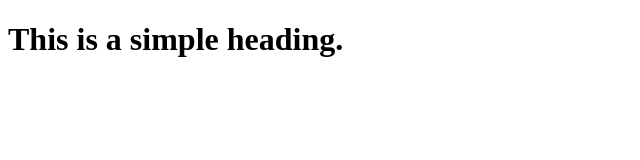
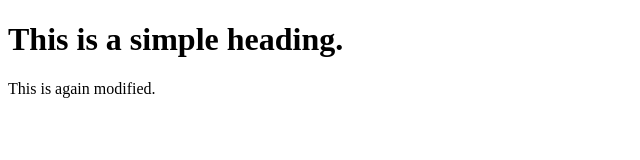
Before and after one commit to iRupom/pioneer-bank, a plain HTML site: page index.html in a window 1280 px wide. Shown: the whole page, without its empty margins (0-640 px from the left). Drawn offline with Linux system fonts and the light colour scheme.

Commit message:
again modified

```diff
--- a/index.html
+++ b/index.html
@@ -10,6 +10,7 @@
 
 <body>
   <h1>This is a simple heading.</h1>
+  <p>This is again modified.</p>
 </body>
 
 </html>
```
